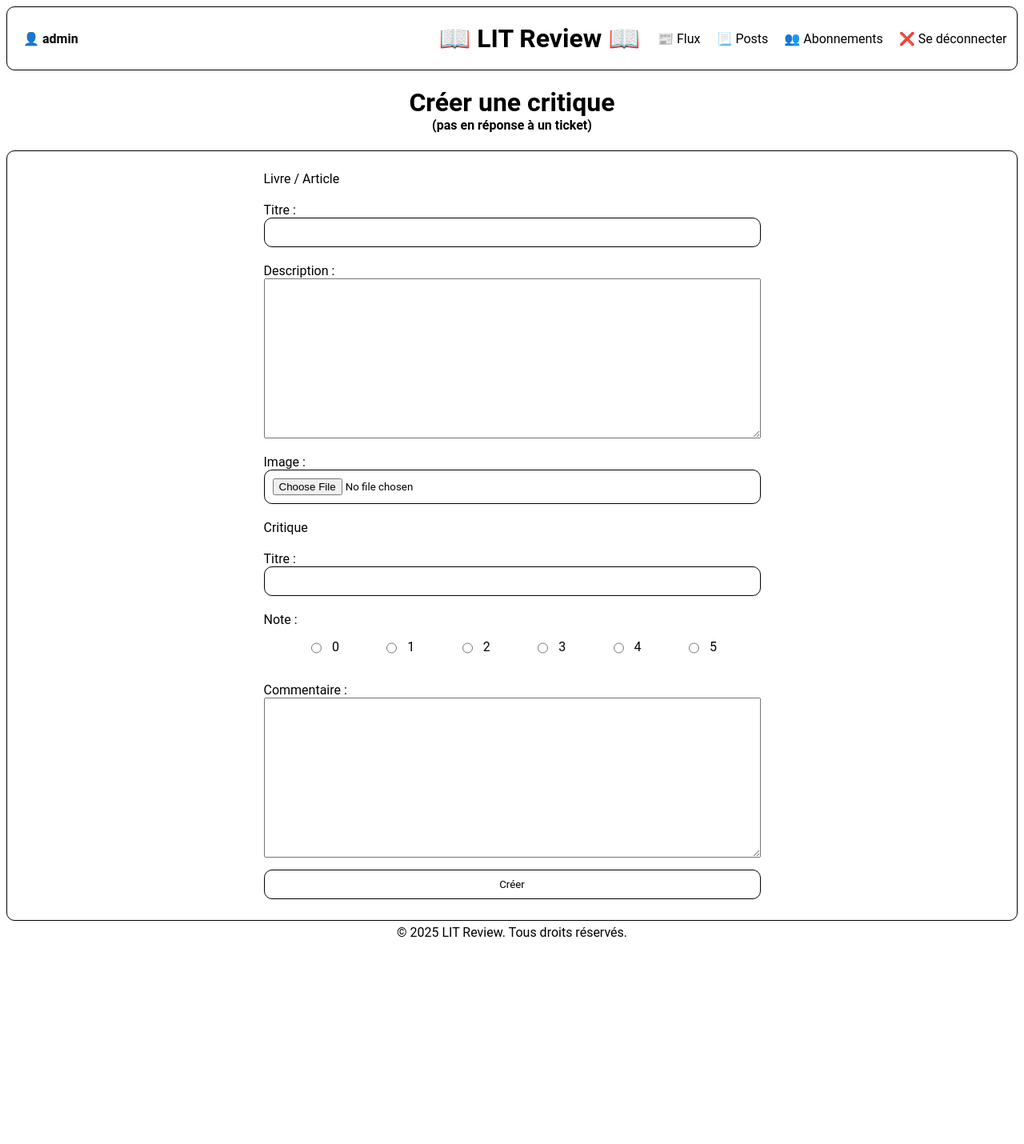
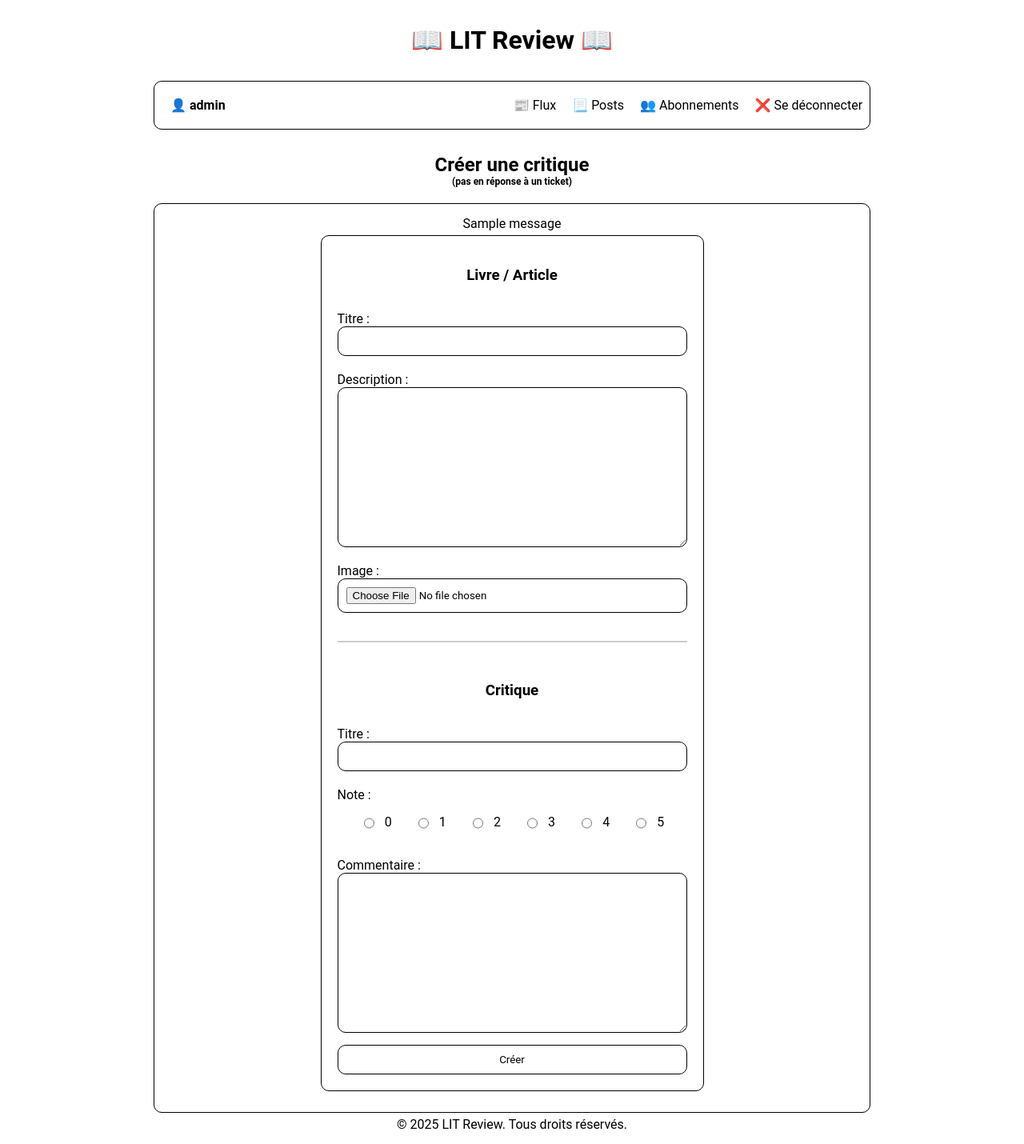
Before and after one commit to PierreBulgare/LITReview, a Django app: page /create-std-review/ in a window 1280 px wide. Shown: the whole page at 80% size. Before the commit the page ends 1171 px from the top, so only its background shows below. Run offline with Django 5.2, Linux system fonts and the light colour scheme; a user stored in the database is signed in; tables that the repository leaves empty hold one stand-in row (values such as "Sample post"); one stand-in notice (Sample message) is shown.

Commit message:
Correction de l'accessibilité

```diff
--- a/static/styles.css
+++ b/static/styles.css
@@ -1,10 +1,20 @@
+/* Définition des variables CSS pour une meilleure maintenance */
+:root {
+    --main-border: 1px solid black;
+    --border-radius: 10px;
+    --padding: 10px;
+}
+
+/* Styles généraux */
 * {
     font-family: 'Roboto', sans-serif;
     color: black;
 }
 
 body {
-    list-style-type: none;
+    list-style: none;
+    width: 70%;
+    margin: 10px auto;
 }
 
 a {
@@ -13,11 +23,25 @@
 
 p {
     margin: 0;
-    padding: 5px 0px;
+    padding: 5px 0;
 }
 
 h1 {
     text-align: center;
+}
+
+h2 sub {
+    font-size: 0.5em;
+}
+
+h2 {
+    text-align: center;
+}
+
+header {
+    display: flex;
+    flex-direction: column;
+    gap: 10px;
 }
 
 footer {
@@ -28,39 +52,37 @@
     display: none !important;
 }
 
-.header_content, main {
-    border: 1px solid black;
-    padding: 10px;
-    border-radius: 10px;
+/* En-tête */
+.header_content {
+    display: flex;
+    justify-content: space-between;
+    align-items: center;
+    padding: 20px;
+    border: var(--main-border);
+    border-radius: var(--border-radius);
+    position: relative;
 }
 
-.header_content {
-    display: flex;
-    flex-direction: row;
-    justify-content: space-between;
-    align-items: center;
-    position: relative;
-    padding: 20px;
-}
-
-.header_content h1 {
-    margin: 0 auto;
-}
-
+/* Effet au survol des éléments de liste */
 .header_content li:hover {
     font-weight: bold;
 }
 
+/* Suppression du lien de suppression dans les inputs fichiers */
 .clearablefileinput a {
     display: none;
 }
 
+/* Contenu principal */
 main {
     display: flex;
-    flex-direction: row;
     justify-content: space-evenly;
+    border: var(--main-border);
+    padding: var(--padding);
+    border-radius: var(--border-radius);
 }
 
+/* Conteneur des sections du main */
 main > div {
     display: flex;
     flex-direction: column;
@@ -69,6 +91,7 @@
     width: 100%;
 }
 
+/* Formulaire */
 form {
     display: flex;
     flex-direction: column;
@@ -76,69 +99,96 @@
     width: 50%;
 }
 
+.create-std-review-form {
+    display: flex;
+    flex-direction: column;
+    border: 1px solid black;
+    border-radius: 10px;
+    padding: 20px;
+}
+
+.create-std-review-form h3 {
+    text-align: center;
+}
+
+hr {
+    border: none;
+    height: 2px;
+    background-color: #ccc;
+    margin: 20px 0;
+}
+
+/* Boutons */
 .button-container {
     display: flex;
-    flex-direction: row;
     justify-content: center;
     width: 100%;
     gap: 10px;
 }
 
 .button {
-    border: 1px solid black;
-    border-radius: 10px;
+    border: var(--main-border);
+    border-radius: var(--border-radius);
     padding: 10px 20px;
     cursor: pointer;
     background-color: white;
 }
 
-input {
-    border: 1px solid black;
-    border-radius: 10px;
+/* Inputs */
+input, textarea {
+    border: var(--main-border);
+    border-radius: var(--border-radius);
     padding: 10px;
     text-align: center;
     width: 100%;
 }
 
-h1 sub {
-    font-size: 0.5em;
+textarea {
+    height: 200px;
 }
 
+/* Navigation */
 nav {
     display: flex;
-    flex-direction: row;
     align-items: center;
     position: absolute;
     right: 1%;
 }
 
+/* Listes */
 ul {
     display: flex;
     flex-direction: row;
     gap: 20px;
-    list-style-type: none;
+    list-style: none;
 }
 
 li {
     cursor: pointer;
 }
 
+/* Texte en gras */
 .bold-element {
     font-weight: bold;
 }
 
+/* Suggestions utilisateurs */
 .users-suggestions-list {
     display: flex;
     flex-direction: column;
     gap: 10px;
     width: 20%;
-    border: 1px solid black;
+    border: var(--main-border);
+    padding: 10px;
+    border-radius: 10px;
 }
 
+/* Effet au survol */
 .users-suggestions-list li:hover {
-    background-color: lightgray;
+    font-weight: bold;
 }
 
+/* Formulaire de suivi */
 .follow-form {
     display: flex !important;
     flex-direction: row;
@@ -147,6 +197,7 @@
     gap: 10px;
 }
 
+/* Liste des suivis */
 .follows-list {
     display: flex;
     flex-direction: column;
@@ -155,34 +206,32 @@
     gap: 10px;
 }
 
+/* Éléments de la liste des suivis */
 .follows-list div {
     display: flex;
-    flex-direction: row;
     align-items: center;
-    border: 1px solid black;
+    border: var(--main-border);
     padding: 5px;
     width: 40%;
     height: 40px;
     position: relative;
 }
 
-.follows-options  {
+/* Options de suivi */
+.follows-options {
     position: absolute;
     right: 5px;
 }
 
+/* Suppression du style des liens dans les options */
 .follows-options a {
+    border-left: var(--main-border);
+    border-radius: 0;
     border: none;
-    border-radius: 0;
     border-left: 1px solid black;
-    height: auto;
 }
 
-textarea {
-    width: 100%;
-    height: 200px;
-}
-
+/* Liste des publications */
 .posts-list {
     display: flex;
     flex-direction: column;
@@ -191,18 +240,21 @@
     align-items: center;
 }
 
+/* Conteneur d'un post */
 .post {
-    border: 1px solid black;
-    width: 60%;
+    border: var(--main-border);
+    width: 80%;
     padding: 5px;
     position: relative;
 }
 
-.post div.post {
+/* Contenu d'un post */
+.post > div {
     width: 90%;
     margin: 0 auto;
 }
 
+/* Ticket (élément de publication) */
 .ticket-image-description {
     display: flex;
     flex-direction: row;
@@ -226,25 +278,26 @@
     top: 5px;
 }
 
+/* Boutons d'un ticket */
 .ticket-buttons {
     display: flex;
     flex-direction: row;
     gap: 10px;
-    justify-self: flex-end;
+    justify-content: flex-end;
 }
 
+/* Aperçu du ticket */
 .ticket-preview {
     width: 100%;
 }
 
+/* Notation */
 .rating {
     display: flex;
-    flex-direction: row;
     justify-content: space-evenly;
 }
 
 .rating label {
     display: flex;
-    flex-direction: row;
     gap: 10px;
 }
--- a/templates/base.html
+++ b/templates/base.html
@@ -12,25 +12,25 @@
     <body>
         {% block header %}
         <header>
+            <h1>📖 LIT Review 📖</h1>
             <div class="header_content">
                 {% if user.is_authenticated %}
                 <span class="bold-element">👤 {{ user.username }}</span>
                 {% endif %}
-                <h1>📖 LIT Review 📖</h1>
                 <nav aria-label="Menu principal">
                     <ul>
                         {% if user.is_authenticated %}
-                            <li><a href="{% url 'flux' %}">📰 Flux</a></li>
-                            <li><a href="{% url 'posts' %}">📃 Posts</a></li>
-                            <li><a href="{% url 'follows' %}">👥 Abonnements</a></li>
-                            <li><a href="{% url 'logout' %}">❌ Se déconnecter</a></li>
+                            <li><a href="{% url 'flux' %}" title="Afficher votre flux">📰 Flux</a></li>
+                            <li><a href="{% url 'posts' %}" title="Afficher vos posts">📃 Posts</a></li>
+                            <li><a href="{% url 'follows' %}" title="Afficher vos abonnements">👥 Abonnements</a></li>
+                            <li><a href="{% url 'logout' %}" title="Déconnexion">❌ Se déconnecter</a></li>
                         {% else %}
-                            <li><a href="{% url 'login' %}">🔑 Se connecter</a></li>
+                            <li><a href="{% url 'login' %}" title="Connexion">🔑 Se connecter</a></li>
                         {% endif %}
                     </ul>
                 </nav>
             </div>
-            <h1>{% block page_name %}{% endblock page_name %}</h1>
+            <h2>{% block page_name %}{% endblock page_name %}</h2>
         </header>
         {% endblock header %}
         {% block main %}
--- a/website/templates/website/create-rel-review.html
+++ b/website/templates/website/create-rel-review.html
@@ -3,6 +3,11 @@
 {% block page_name %}Créer une critique<br><sub>(en réponse à un ticket)</sub>{% endblock page_name %}
 {% block main_content %}
 <div class="ticket-preview">
+    {% if messages %}
+        {% for message in messages %}
+            <p{% if message.tags %} class="{{ message.tags }}"{% endif %}>{{ message }}</>
+        {% endfor %}
+    {% endif %}
     <p>Vous êtes en train de poster en réponse à</p>
     <div class="post">
         <p><b>{{ ticket.user.username }}</b> a demandé une critique</p>
--- a/website/templates/website/create-std-review.html
+++ b/website/templates/website/create-std-review.html
@@ -3,14 +3,18 @@
 {% block page_name %}Créer une critique<br><sub>(pas en réponse à un ticket)</sub>{% endblock page_name %}
 {% block main_content %}
 <div>
-    <p>{{ message }}</p>
-    <form method="post" enctype="multipart/form-data">
+    {% if messages %}
+        {% for message in messages %}
+            <p{% if message.tags %} class="{{ message.tags }}"{% endif %}>{{ message }}</>
+        {% endfor %}
+    {% endif %}
+    <form method="post" enctype="multipart/form-data" class="create-std-review-form">
         {% csrf_token %}
 
-        <p>Livre / Article</p>
+        <h3>Livre / Article</h3>
         {{ ticket_form.as_p }}
-
-        <p>Critique</p>
+        <hr>
+        <h3>Critique</h3>
         {{ review_form.as_p }}
 
         <button type="submit" class="button follow-button">Créer</button>
--- a/website/templates/website/follows.html
+++ b/website/templates/website/follows.html
@@ -4,7 +4,6 @@
 {% block main_content %}
 <div>
     <p>Suivre d'autres utilisateurs</p>
-    <p>{{ message }}</p>
     <form method="post" class="follow-form">
         {{ form.as_p }}
         {% csrf_token %}
@@ -13,11 +12,9 @@
     <div id="users-suggestions-list" class="users-suggestions-list hidden">
     </div>
     {% if messages %}
-    <ul>
         {% for message in messages %}
-            <li>{{ message }}</li>
+            <p class="bold-element">{{ message }}</p>
         {% endfor %}
-    </ul>
     {% endif %}
     <h2>Abonnements</h2>
     <div class="follows-list">
--- a/website/templates/website/posts.html
+++ b/website/templates/website/posts.html
@@ -9,6 +9,10 @@
             <p{% if message.tags %} class="{{ message.tags }}"{% endif %}>{{ message }}</>
         {% endfor %}
     {% endif %}
+    <p>
+        <button type="button" onclick="window.location.href='{% url 'create_ticket' %}'" class="button">Demander une critique</button>
+        <button type="button" onclick="window.location.href='{% url 'create_standalone_review' %}'" class="button">Créer une critique</button>
+    </p>
     <div class="posts-list">
         {% for post in posts %}
             <div class="post">
```
Also changed, not shown: db.sqlite3.
